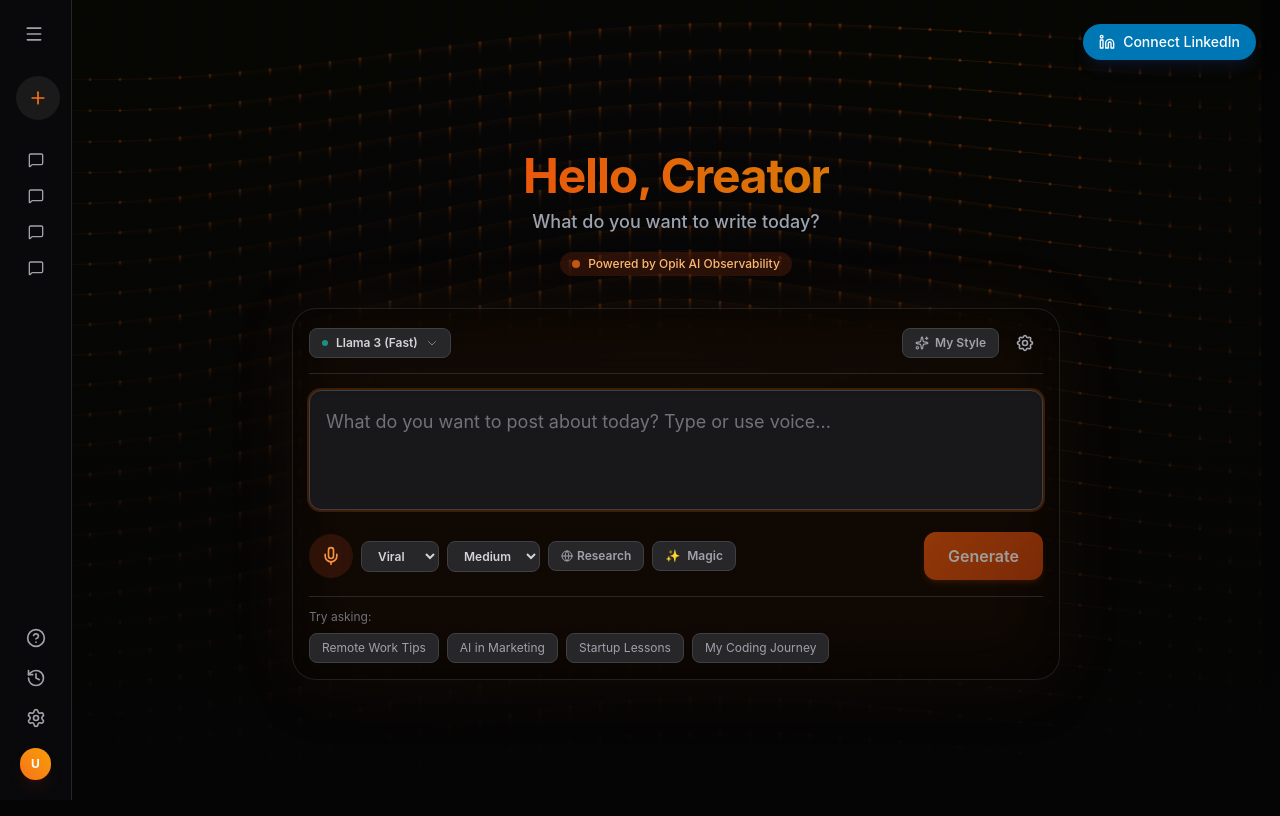
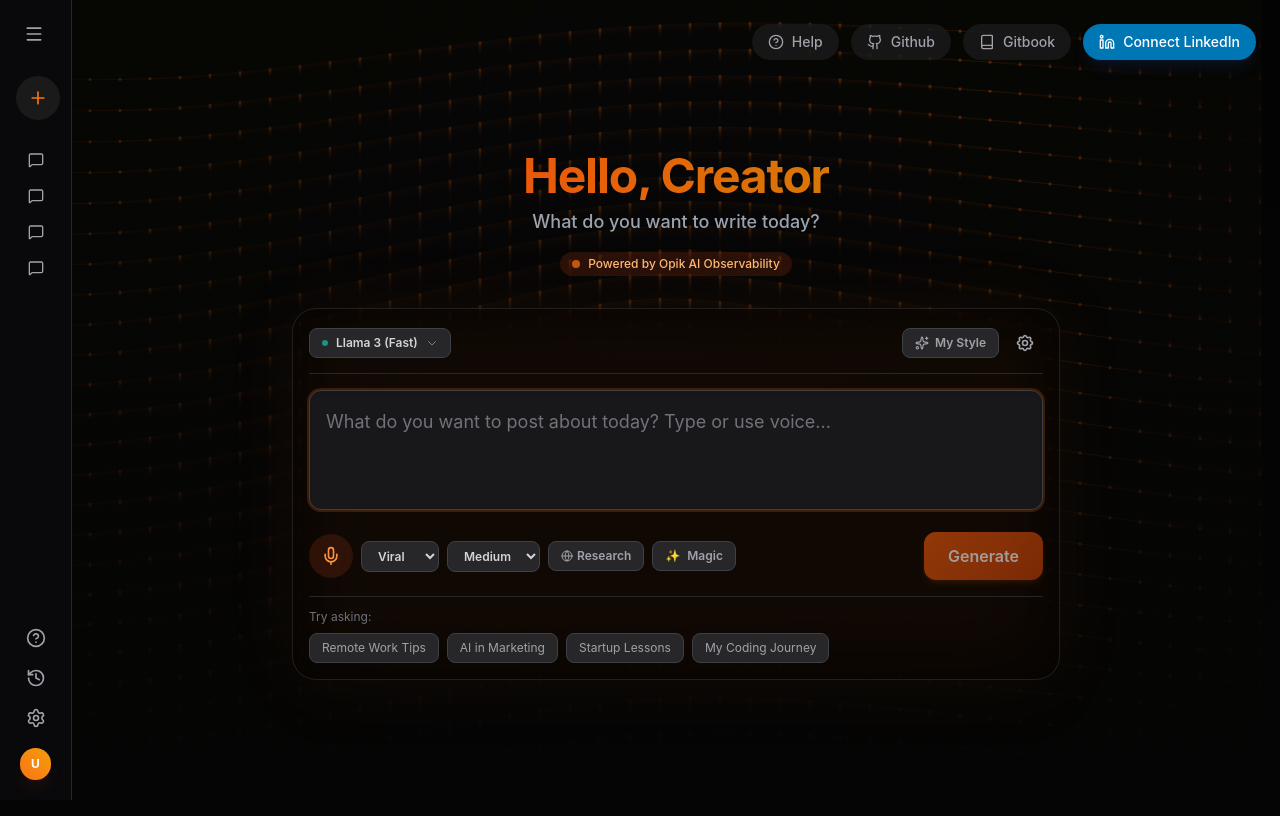
Before and after one commit to Nathasan1410/AlterEgo, a Next.js app: page /app in a window 1280 px wide. Built offline with nearby package versions, Linux system fonts and the light colour scheme.

Commit message:
Add: Icon to GH, Gbook, and help

```diff
--- a/app/app/page.tsx
+++ b/app/app/page.tsx
@@ -5,11 +5,16 @@ import { motion } from "framer-motion";
 import PostGeneratorWizard from "@/src/components/features/post-generator/PostGeneratorWizard";
 import DarkVeilBackground from "@/src/components/layout/DarkVeilBackground";
 import Sidebar from "@/src/components/layout/Sidebar";
-import { Linkedin, Menu } from "lucide-react";
+import { HelpModal } from "@/src/components/help";
+import { Linkedin, Menu, HelpCircle, Github, Book } from "lucide-react";
+import { usePostGeneration } from "@/src/hooks/usePostGeneration";
 
 export default function AppPage() {
   const [isSidebarCollapsed, setIsSidebarCollapsed] = useState(true);
   const [isMobile, setIsMobile] = useState(false);
+  const [helpOpen, setHelpOpen] = useState(false);
+  const postGenData = usePostGeneration();
+  const { phase } = postGenData;
 
   useEffect(() => {
     const checkMobile = () => setIsMobile(window.innerWidth < 768);
@@ -37,10 +42,34 @@ export default function AppPage() {
             <Menu className="h-6 w-6" />
           </button>
 
-          <button className="flex items-center gap-2 rounded-full bg-[#0077b5] px-3 py-1.5 text-xs font-medium text-white shadow-lg shadow-blue-900/20">
-            <Linkedin className="h-3 w-3" />
-            <span>Connect</span>
-          </button>
+          <div className="flex items-center gap-2">
+            <button
+              onClick={() => setHelpOpen(true)}
+              className="rounded-full bg-white/10 p-2 text-zinc-400 backdrop-blur-md transition-colors hover:bg-white/20 hover:text-white"
+            >
+              <HelpCircle className="h-4 w-4" />
+            </button>
+            <a
+              href="https://github.com/Nathasan1410/AlterEgo"
+              target="_blank"
+              rel="noopener noreferrer"
+              className="rounded-full bg-white/10 p-2 text-zinc-400 backdrop-blur-md transition-colors hover:bg-white/20 hover:text-white"
+            >
+              <Github className="h-4 w-4" />
+            </a>
+            <a
+              href="https://nathasan1410.gitbook.io/alter-ego/"
+              target="_blank"
+              rel="noopener noreferrer"
+              className="rounded-full bg-white/10 p-2 text-zinc-400 backdrop-blur-md transition-colors hover:bg-white/20 hover:text-white"
+            >
+              <Book className="h-4 w-4" />
+            </a>
+            <button className="flex items-center gap-2 rounded-full bg-[#0077b5] px-3 py-1.5 text-xs font-medium text-white shadow-lg shadow-blue-900/20">
+              <Linkedin className="h-3 w-3" />
+              <span>Connect</span>
+            </button>
+          </div>
         </div>
       )}
 
@@ -51,7 +80,37 @@ export default function AppPage() {
         transition={{ duration: 0.3, ease: "easeInOut" }}
         className="relative z-10 min-h-screen"
       >
-        <div className="absolute right-6 top-6 z-50 hidden md:block">
+        <div className="absolute right-6 top-6 z-50 hidden md:flex items-center gap-3">
+          {/* Hide secondary buttons during building and result phases on desktop to avoid overlap */}
+          {phase !== 'building' && phase !== 'result' && (
+            <>
+              <button
+                onClick={() => setHelpOpen(true)}
+                className="flex items-center gap-2 rounded-full bg-zinc-800/50 px-4 py-2 text-sm font-medium text-zinc-400 backdrop-blur-md transition-colors hover:bg-zinc-800 hover:text-white"
+              >
+                <HelpCircle className="h-4 w-4" />
+                Help
+              </button>
+              <a
+                href="https://github.com/Nathasan1410/AlterEgo"
+                target="_blank"
+                rel="noopener noreferrer"
+                className="flex items-center gap-2 rounded-full bg-zinc-800/50 px-4 py-2 text-sm font-medium text-zinc-400 backdrop-blur-md transition-colors hover:bg-zinc-800 hover:text-white"
+              >
+                <Github className="h-4 w-4" />
+                Github
+              </a>
+              <a
+                href="https://nathasan1410.gitbook.io/alter-ego/"
+                target="_blank"
+                rel="noopener noreferrer"
+                className="flex items-center gap-2 rounded-full bg-zinc-800/50 px-4 py-2 text-sm font-medium text-zinc-400 backdrop-blur-md transition-colors hover:bg-zinc-800 hover:text-white"
+              >
+                <Book className="h-4 w-4" />
+                Gitbook
+              </a>
+            </>
+          )}
           <button className="flex items-center gap-2 rounded-full bg-[#0077b5] px-4 py-2 text-sm font-medium text-white shadow-lg shadow-blue-900/20 transition-colors hover:bg-[#006396]">
             <Linkedin className="h-4 w-4" />
             Connect LinkedIn
@@ -59,9 +118,12 @@ export default function AppPage() {
         </div>
 
         <div className="container mx-auto pt-20 md:pt-4">
-          <PostGeneratorWizard />
+          <PostGeneratorWizard {...postGenData} />
         </div>
+
       </motion.div>
-    </main>
+
+      <HelpModal isOpen={helpOpen} onClose={() => setHelpOpen(false)} />
+    </main >
   );
 }
--- a/src/components/features/post-generator/PostGeneratorWizard.tsx
+++ b/src/components/features/post-generator/PostGeneratorWizard.tsx
@@ -17,9 +17,11 @@ export type { Settings };
 
 // PostGeneratorWizard Component
 // PostGeneratorWizard Component
-export default function PostGeneratorWizard() {
-  /* eslint-disable @typescript-eslint/no-unused-vars */
-  const postGenData = usePostGeneration();
+import { UsePostGenerationReturn } from "@/src/hooks/usePostGeneration";
+
+// PostGeneratorWizard Component
+export default function PostGeneratorWizard(props: UsePostGenerationReturn) {
+  const postGenData = props;
   const {
     phase,
     deck,
```
Also changed, not shown: 1 other file (tests, documents, lock files or other folders).
